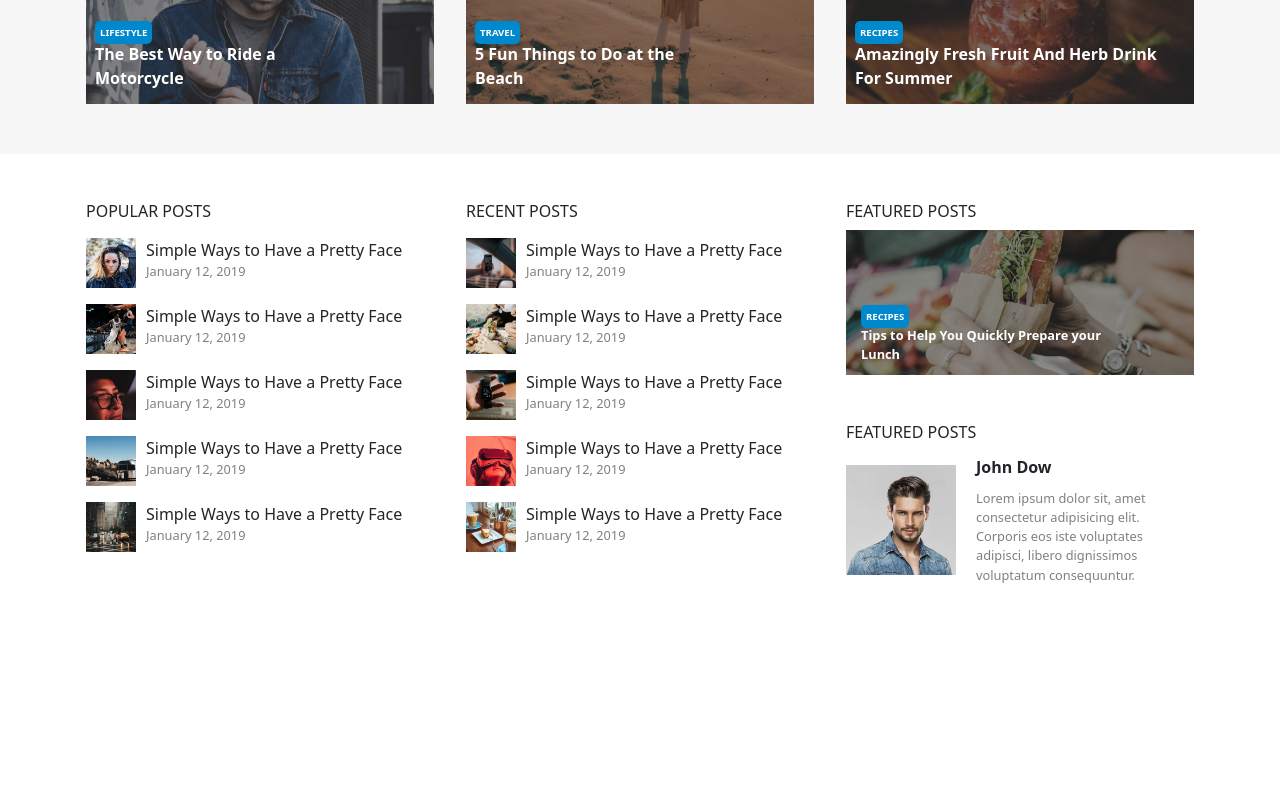
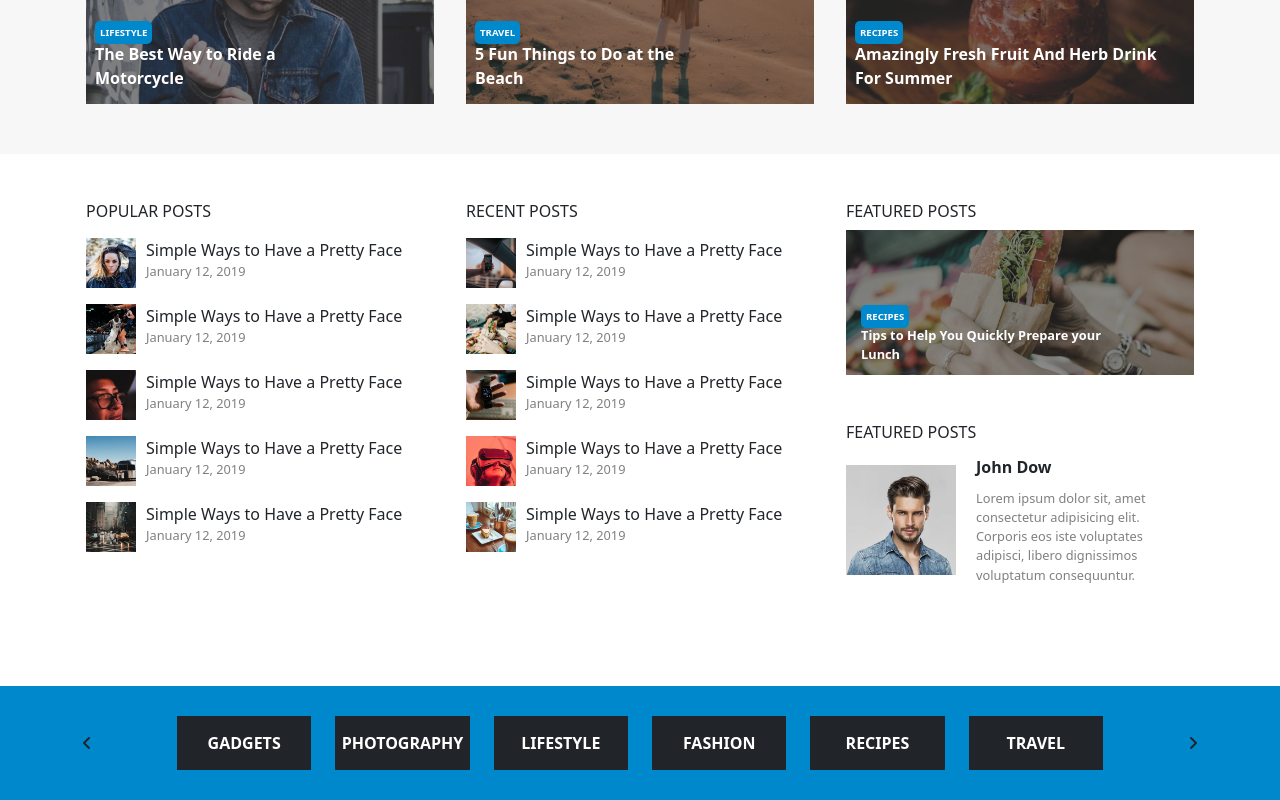
Before and after one commit to gianmaria-fadda/proj-html-vuejs, a Vue app: page / in a window 1280 px wide. Shown: the part 601-1401 px from the top of the page. Before the commit the page ends 1287 px from the top, so only its background shows below. Built offline with nearby package versions, Linux system fonts and the light colour scheme.

Commit message:
Completata SezThreeMain

```diff
--- a/src/assets/scss/partials/mixins.scss
+++ b/src/assets/scss/partials/mixins.scss
@@ -7,3 +7,7 @@
 @mixin font-size-rule {
     font-size: .8rem;
 }
+
+@mixin pointer-rule {
+    cursor: pointer;
+}
--- a/src/components/AppHeader.vue
+++ b/src/components/AppHeader.vue
@@ -113,7 +113,7 @@ header {
 
     i {
 
-      cursor: pointer;
+      @include pointer-rule;
     }
   }
 }
--- a/src/components/AppMain.vue
+++ b/src/components/AppMain.vue
@@ -1,6 +1,7 @@
 <script>
 import SezOneMain from './SezOneMain.vue';
 import SezTwoMain from './SezTwoMain.vue';
+import SezThreeMain from './SezThreeMain.vue';
 
 export default {
   data() {
@@ -9,7 +10,8 @@ export default {
   },
   components: {
     SezOneMain,
-    SezTwoMain
+    SezTwoMain,
+    SezThreeMain
   }
 }
 </script>
@@ -21,14 +23,12 @@ export default {
 
     <SezTwoMain />
 
+    <SezThreeMain />
+
   </main>
 </template>
 
 <style lang="scss" scoped>
 @use '../assets/scss/partials/variables' as *;
 
-main {
-
-
-}
 </style>
--- /dev/null
+++ b/src/components/SezThreeMain.vue
@@ -0,0 +1,92 @@
+<script>
+export default {
+  data() {
+    return {
+    }
+  }
+}
+</script>
+
+<template>
+  <section>
+    <div class="container">
+      <div class="row d-flex">
+        <div class="col-1 btn-left">
+          <i class="fa-solid fa-angle-left"></i>
+        </div>
+        <div class="col">
+          <p class="mb-0">
+            GADGETS
+          </p>
+        </div>
+        <div class="col">
+          <p class="mb-0">
+            PHOTOGRAPHY
+          </p>
+        </div>
+        <div class="col">
+          <p class="mb-0">
+            LIFESTYLE
+          </p>
+        </div>
+        <div class="col">
+          <p class="mb-0">
+            FASHION
+          </p>
+        </div>
+        <div class="col">
+          <p class="mb-0">
+            RECIPES
+          </p>
+        </div>
+        <div class="col">
+          <p class="mb-0">
+            TRAVEL
+          </p>
+        </div>
+        <div class="col-1 btn-right">
+          <i class="fa-solid fa-angle-right"></i>
+        </div>
+      </div>
+    </div>
+  </section>
+</template>
+
+<style lang="scss" scoped>
+@use '../assets/scss/partials/variables' as *;
+
+section {
+  background-color: $blueColor;
+  padding: 30px 0;
+
+  .container {
+
+    .row {
+
+      .col {
+        @include pointer-rule;
+
+        p {
+          background-color: #212529;
+          color: $whiteColor;
+          font-weight: bold;
+          padding: 15px 0;
+
+        }
+      }
+
+      .col-1 {
+        display: flex;
+        justify-content: start;
+        align-items: center;
+        @include pointer-rule;
+
+        &:last-child {
+
+          justify-content: end;
+        }
+      }
+    }
+  }
+}
+</style>
```
Also changed, not shown: src/components/SezFourMain.vue (added, +18 -0 lines).
